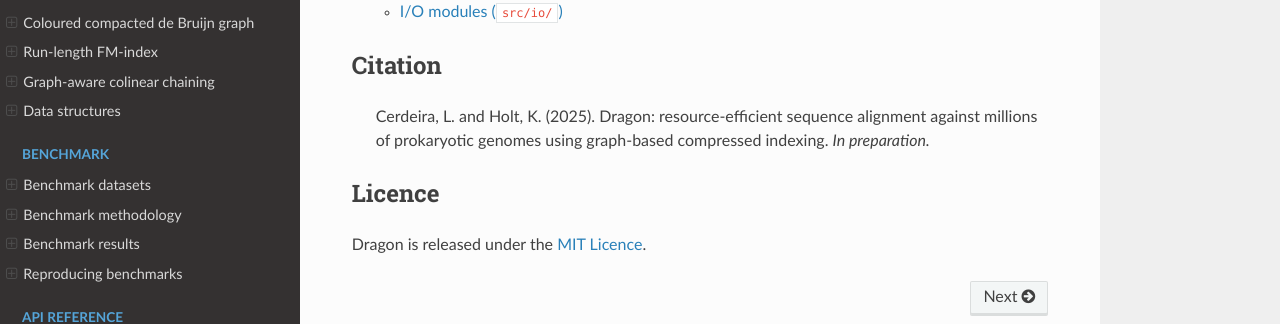
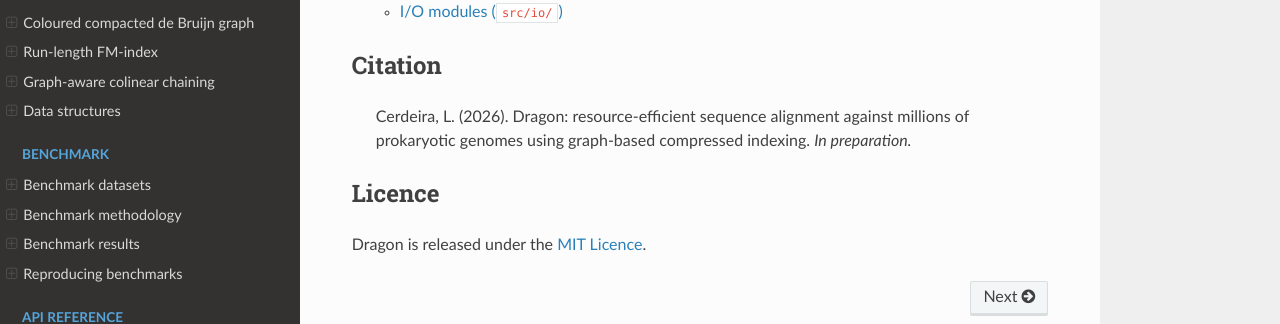
Before and after one commit to lcerdeira/dragon, a Sphinx documentation site: the page built from docs/index.md, in a window 1280 px wide and 900 px high, scrolled down 3341 px. Shown: the part 454-778 px from the top of the window. Built offline with Sphinx 7.4.7 and the Read the Docs theme 3.1.0, drawn with Linux system fonts in a browser that asks for light colours.

Commit message:
Update citation year in documentation to 2026

```diff
--- a/docs/index.md
+++ b/docs/index.md
@@ -65,7 +65,7 @@ api/modules
 
 ## Citation
 
-> Cerdeira, L. and Holt, K. (2025). Dragon: resource-efficient sequence alignment against millions of prokaryotic genomes using graph-based compressed indexing. *In preparation.*
+> Cerdeira, L. (2026). Dragon: resource-efficient sequence alignment against millions of prokaryotic genomes using graph-based compressed indexing. *In preparation.*
 
 ## Licence
 
```
Also changed, not shown: 2 other files.
